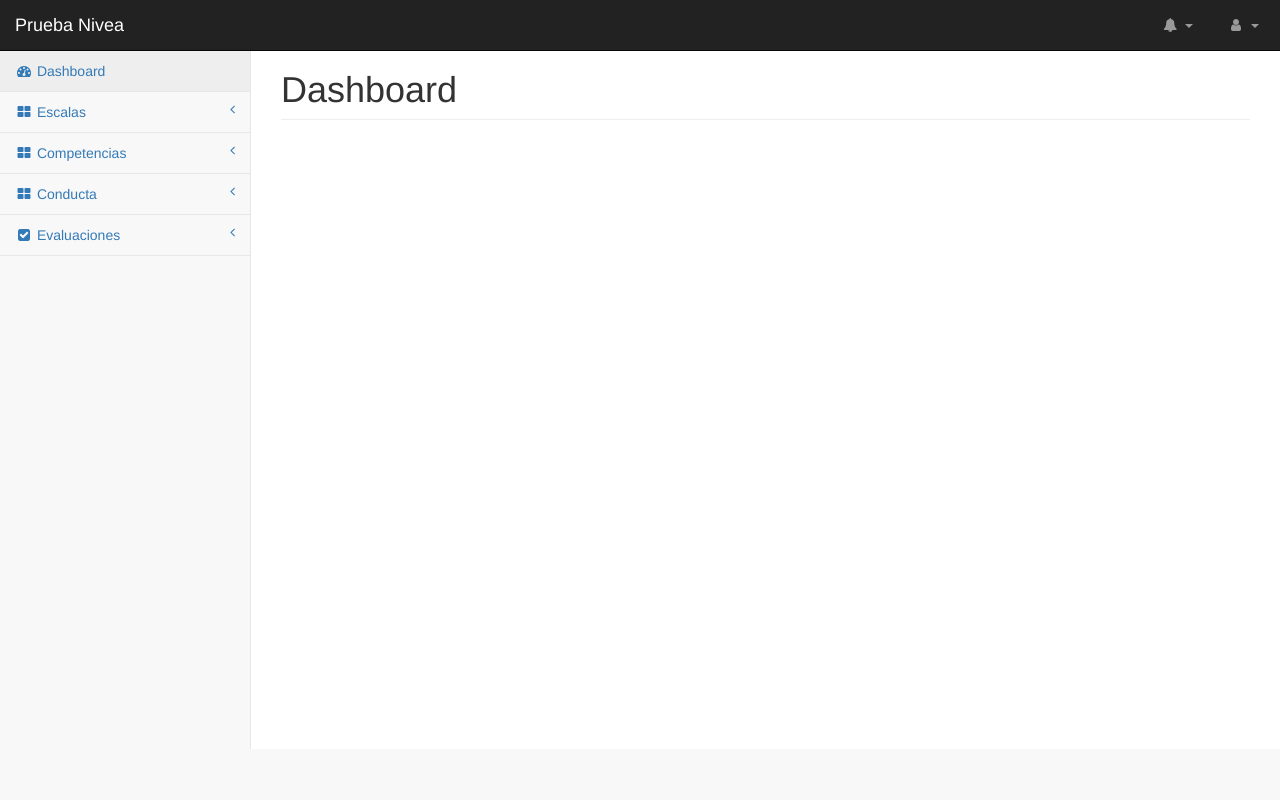
After one commit to lesthack/PruebaNivea, a Django app: template templates/base_site.html in a window 1280 px wide. The commit adds this page. Run offline with Django 3.2, Linux system fonts and the light colour scheme; the template is opened without the code that fills it, so the values that code supplies are empty; some libraries are stand-ins or nearby versions.

Commit message:
Comenzando a maquetar

```diff
--- a/templates/base.html
+++ b/templates/base.html
@@ -36,7 +36,7 @@
             <!-- Navigation -->
             <nav class="navbar navbar-inverse navbar-fixed-top" role="navigation">
                 <div class="navbar-header">
-                    <a class="navbar-brand" href="index.html">Startmin</a>
+                  <a class="navbar-brand" href="/">{% block title %}Prueba Nivea{% endblock %}</a>
                 </div>
 
                 <button type="button" class="navbar-toggle" data-toggle="collapse" data-target=".navbar-collapse">
@@ -46,16 +46,14 @@
                     <span class="icon-bar"></span>
                 </button>
 
-                <ul class="nav navbar-nav navbar-left navbar-top-links">
-                    <li><a href="#"><i class="fa fa-home fa-fw"></i> Website</a></li>
-                </ul>
-
                 <ul class="nav navbar-right navbar-top-links">
+                    {% block panel_notif %}
                     <li class="dropdown navbar-inverse">
                         <a class="dropdown-toggle" data-toggle="dropdown" href="#">
                             <i class="fa fa-bell fa-fw"></i> <b class="caret"></b>
                         </a>
                         <ul class="dropdown-menu dropdown-alerts">
+                            {% block notifications %}
                             <li>
                                 <a href="#">
                                     <div>
@@ -103,20 +101,19 @@
                                     <i class="fa fa-angle-right"></i>
                                 </a>
                             </li>
+                            {% endblock %}
                         </ul>
                     </li>
+                    {% endblock %}
                     <li class="dropdown">
                         <a class="dropdown-toggle" data-toggle="dropdown" href="#">
-                            <i class="fa fa-user fa-fw"></i> secondtruth <b class="caret"></b>
+                          <i class="fa fa-user fa-fw"></i> {{ user.username }} <b class="caret"></b>
                         </a>
                         <ul class="dropdown-menu dropdown-user">
-                            <li><a href="#"><i class="fa fa-user fa-fw"></i> User Profile</a>
-                            </li>
-                            <li><a href="#"><i class="fa fa-gear fa-fw"></i> Settings</a>
-                            </li>
+                            <li><a href="#"><i class="fa fa-user fa-fw"></i>Perfil</a></li>
+                            <!--li><a href="#"><i class="fa fa-gear fa-fw"></i> Settings</a></li-->
                             <li class="divider"></li>
-                            <li><a href="login.html"><i class="fa fa-sign-out fa-fw"></i> Logout</a>
-                            </li>
+                            <li><a href="login.html"><i class="fa fa-sign-out fa-fw"></i>Logout</a></li>
                         </ul>
                     </li>
                 </ul>
@@ -125,6 +122,7 @@
                 <div class="navbar-default sidebar" role="navigation">
                     <div class="sidebar-nav navbar-collapse">
                         <ul class="nav" id="side-menu">
+                            {% block search %}
                             <li class="sidebar-search">
                                 <div class="input-group custom-search-form">
                                     <input type="text" class="form-control" placeholder="Search...">
@@ -136,6 +134,8 @@
                                 </div>
                                 <!-- /input-group -->
                             </li>
+                            {% endblock %}
+                            {% block menu %}
                             <li>
                                 <a href="index.html" class="active"><i class="fa fa-dashboard fa-fw"></i> Dashboard</a>
                             </li>
@@ -223,6 +223,7 @@
                                 </ul>
                                 <!-- /.nav-second-level -->
                             </li>
+                            {% endblock %}
                         </ul>
                     </div>
                 </div>
@@ -232,11 +233,12 @@
                 <div class="container-fluid">
                     <div class="row">
                         <div class="col-lg-12">
-                            <h1 class="page-header">Dashboard</h1>
+                          <h1 class="page-header">{% block title_page %}Dashboard{% endblock %}</h1>
                         </div>
                         <!-- /.col-lg-12 -->
                     </div>
                     <!-- /.row -->
+                    {% block content_head %}
                     <div class="row">
                         <div class="col-lg-3 col-md-6">
                             <div class="panel panel-primary">
@@ -332,6 +334,8 @@
                         </div>
                     </div>
                     <!-- /.row -->
+                    {% endblock %}
+                    {% block content %}
                     <div class="row">
                         <div class="col-lg-8">
                             <div class="panel panel-default">
@@ -830,6 +834,7 @@
                         </div>
                         <!-- /.col-lg-4 -->
                     </div>
+                    {% endblock %}
                     <!-- /.row -->
                 </div>
                 <!-- /.container-fluid -->
@@ -841,20 +846,49 @@
 
         <!-- jQuery -->
         <script src="{% static "js/jquery.min.js" %}"></script>
-
         <!-- Bootstrap Core JavaScript -->
         <script src="{% static "js/bootstrap.min.js" %}"></script>
-
         <!-- Metis Menu Plugin JavaScript -->
         <script src="{% static "js/metisMenu.min.js" %}"></script>
-
+        {% block javascript %}
         <!-- Morris Charts JavaScript -->
         <script src="{% static "js/raphael.min.js" %}"></script>
         <script src="{% static "js/morris.min.js" %}"></script>
         <script src="{% static "js/morris-data.js" %}"></script>
+        {% endblock %}
+        <!-- Custom Theme JavaScript -->
+        <script>
+          $(function() {
+            $('#side-menu').metisMenu();
+          });
+          $(function() {
+              $(window).bind("load resize", function() {
+                  topOffset = 50;
+                  width = (this.window.innerWidth > 0) ? this.window.innerWidth : this.screen.width;
+                  if (width < 768) {
+                      $('div.navbar-collapse').addClass('collapse');
+                      topOffset = 100; // 2-row-menu
+                  } else {
+                      $('div.navbar-collapse').removeClass('collapse');
+                  }
 
-        <!-- Custom Theme JavaScript -->
-        <script src="{% static "js/startmin.js" %}"></script>
+                  height = ((this.window.innerHeight > 0) ? this.window.innerHeight : this.screen.height) - 1;
+                  height = height - topOffset;
+                  if (height < 1) height = 1;
+                  if (height > topOffset) {
+                      $("#page-wrapper").css("min-height", (height) + "px");
+                  }
+              });
+
+              var url = window.location;
+              var element = $('ul.nav a').filter(function() {
+                  return this.href == url || url.href.indexOf(this.href) == 0;
+              }).addClass('active').parent().parent().addClass('in').parent();
+              if (element.is('li')) {
+                  element.addClass('active');
+              }
+          });
+        </script>
 
     </body>
 </html>
--- /dev/null
+++ b/templates/base_site.html
@@ -0,0 +1,61 @@
+{% extends "base.html" %}
+
+{% block notifications %}{% endblock %}
+
+{% block search %}{% endblock %}
+
+{% block menu %}
+  <li>
+      <a href="/" class="active"><i class="fa fa-dashboard fa-fw"></i> Dashboard</a>
+  </li>
+  <li>
+      <a href="#"><i class="fa fa-th-large fa-fw"></i> Escalas<span class="fa arrow"></span></a>
+      <ul class="nav nav-second-level">
+          <li>
+              <a href="#"><i class="fa fa-list fa-fw"></i> Lista</a>
+          </li>
+          <li>
+              <a href="#"><i class="fa fa-plus fa-fw"></i> Nueva</a>
+          </li>
+      </ul>
+  </li>
+  <li>
+      <a href="#"><i class="fa fa-th-large fa-fw"></i> Competencias<span class="fa arrow"></span></a>
+      <ul class="nav nav-second-level">
+          <li>
+              <a href="#"><i class="fa fa-list fa-fw"></i> Lista</a>
+          </li>
+          <li>
+              <a href="#"><i class="fa fa-plus fa-fw"></i> Nueva</a>
+          </li>
+      </ul>
+  </li>
+  <li>
+      <a href="#"><i class="fa fa-th-large fa-fw"></i> Conducta<span class="fa arrow"></span></a>
+      <ul class="nav nav-second-level">
+          <li>
+              <a href="#"><i class="fa fa-list fa-fw"></i> Lista</a>
+          </li>
+          <li>
+              <a href="#"><i class="fa fa-plus fa-fw"></i> Nueva</a>
+          </li>
+      </ul>
+  </li>
+  <li>
+      <a href="#"><i class="fa fa-check-square fa-fw"></i> Evaluaciones<span class="fa arrow"></span></a>
+      <ul class="nav nav-second-level">
+          <li>
+              <a href="#"><i class="fa fa-list fa-fw"></i> Lista</a>
+          </li>
+          <li>
+              <a href="#"><i class="fa fa-plus fa-fw"></i> Nueva</a>
+          </li>
+      </ul>
+  </li>
+{% endblock %}
+
+{% block content_head %}{% endblock %}
+
+{% block content %}{% endblock %}
+
+{% block javascript %}{% endblock %}
--- a/web/views.py
+++ b/web/views.py
@@ -7,7 +7,7 @@ from django.db import connection, transaction
 from django.utils.html import escape
 
 def index(request):
-    return render(request, 'base.html',
+    return render(request, 'base_site.html',
         {}
     )
 
```
Also changed, not shown: web/static/js/startmin.js (deleted, +0 -36 lines).
